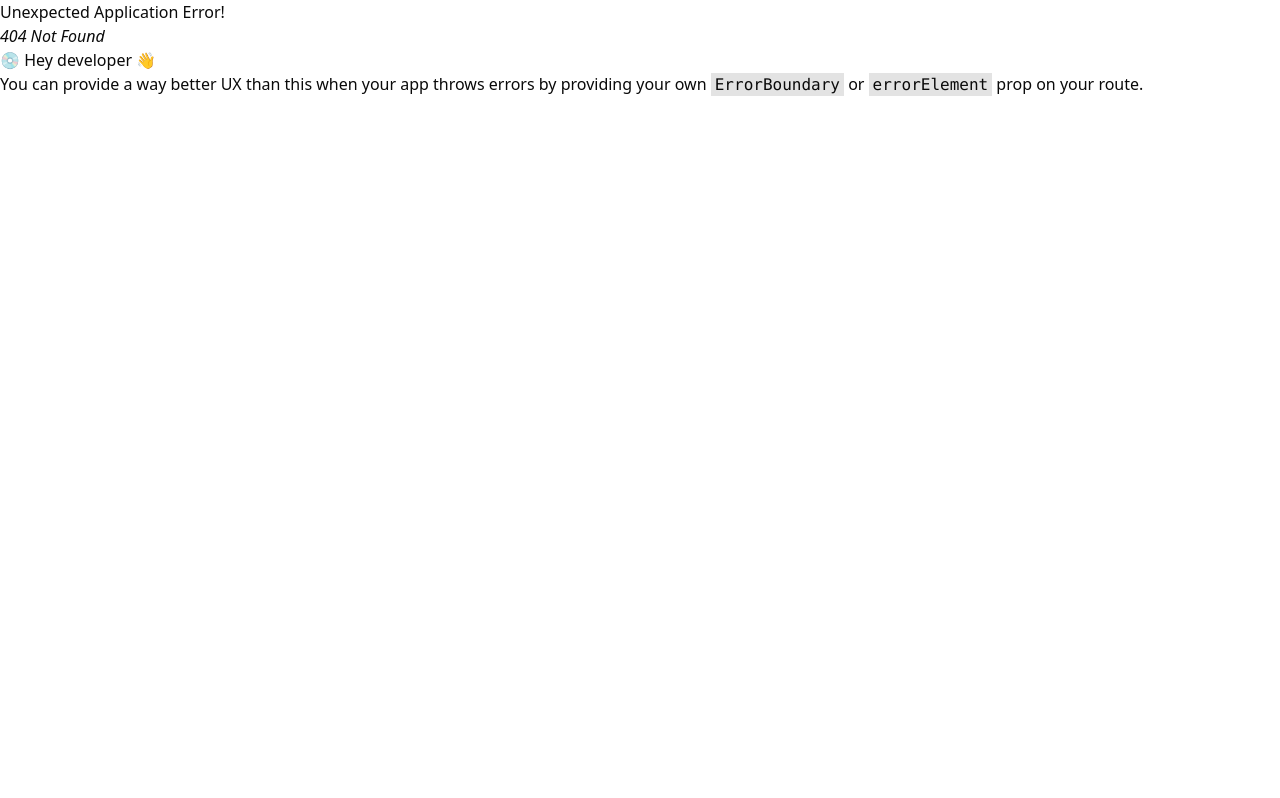
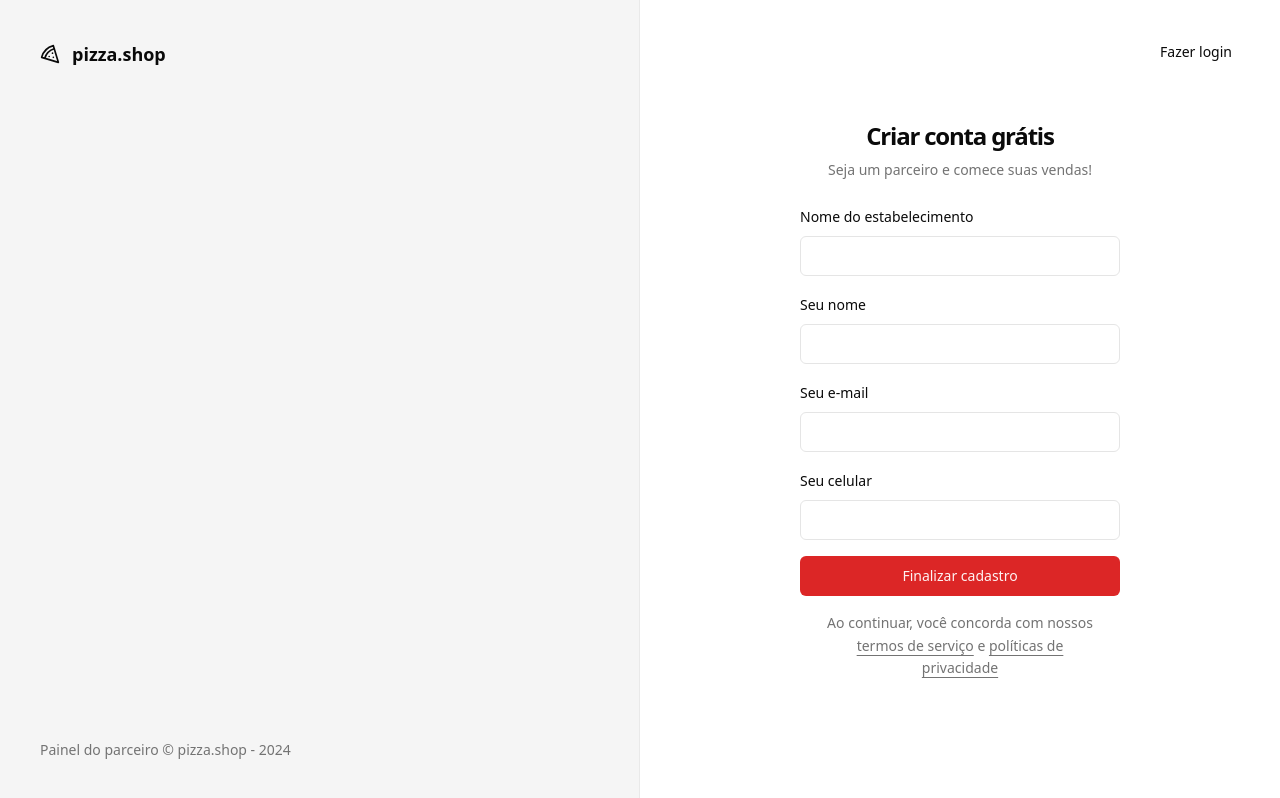
Before and after one commit to itl7git/pizzashop-web, a React (Vite) app: page /sign-up in a window 1280 px wide. Before the commit this address had no page. Built offline with nearby package versions, Linux system fonts and the light colour scheme.

Commit message:
Criação da página de Signup

```diff
--- a/src/pages/_layouts/auth.tsx
+++ b/src/pages/_layouts/auth.tsx
@@ -14,7 +14,7 @@
         </footer>
       </div>
 
-      <div className="flex flex-col items-center justify-center">
+      <div className="relative flex flex-col items-center justify-center">
         <Outlet />
       </div>
     </div>
--- a/src/pages/auth/sign-in.tsx
+++ b/src/pages/auth/sign-in.tsx
@@ -1,5 +1,6 @@
 import { Helmet } from 'react-helmet-async'
 import { useForm } from 'react-hook-form'
+import { Link } from 'react-router-dom'
 import { toast } from 'sonner'
 import { z } from 'zod'
 
@@ -40,7 +41,11 @@
   return (
     <>
       <Helmet title="Login" />
-      <div className="p-8 ">
+      <div className="p-8">
+        <Button asChild variant="ghost" className="absolute right-8 top-8">
+          <Link to="/sign-up">Novo estabelecimento</Link>
+        </Button>
+
         <div className="flex w-[320px] flex-col justify-center gap-6">
           <div className="flex flex-col gap-2 text-center">
             <h1 className="text-2xl font-semibold tracking-tighter">
--- /dev/null
+++ b/src/pages/auth/sign-up.tsx
@@ -0,0 +1,112 @@
+import { Helmet } from 'react-helmet-async'
+import { useForm } from 'react-hook-form'
+import { Link, useNavigate } from 'react-router-dom'
+import { toast } from 'sonner'
+import { z } from 'zod'
+
+import { Button } from '@/components/ui/button'
+import { Input } from '@/components/ui/input'
+import { Label } from '@/components/ui/label'
+
+const signUpForm = z.object({
+  restaurantName: z.string(),
+  managerName: z.string(),
+  phone: z.string(),
+  email: z.string().email(),
+})
+
+type SignUpForm = z.infer<typeof signUpForm>
+
+export function SignUp() {
+  const navigate = useNavigate()
+
+  const {
+    register,
+    handleSubmit,
+    formState: { isSubmitting },
+  } = useForm<SignUpForm>()
+
+  async function handleSignUp(data: SignUpForm) {
+    try {
+      console.log(data)
+
+      await new Promise((resolve) => setTimeout(resolve, 2000))
+
+      toast.success('Restaurante cadastrado com sucesso', {
+        action: {
+          label: 'Login',
+          onClick: () => navigate('/sign-in'),
+        },
+      })
+    } catch (error) {
+      toast.error('Erro ao cadastrar restaurante.')
+    }
+  }
+
+  return (
+    <>
+      <Helmet title="Cadastro" />
+      <div className="p-8 ">
+        <Button asChild variant="ghost" className="absolute right-8 top-8">
+          <Link to="/sign-in">Fazer login</Link>
+        </Button>
+
+        <div className="flex w-[320px] flex-col justify-center gap-6">
+          <div className="flex flex-col gap-2 text-center">
+            <h1 className="text-2xl font-semibold tracking-tighter">
+              Criar conta grátis
+            </h1>
+            <p className="text-sm text-muted-foreground">
+              Seja um parceiro e comece suas vendas!
+            </p>
+          </div>
+
+          <form onSubmit={handleSubmit(handleSignUp)} className="space-y-4">
+            <div className="space-y-2">
+              <Label htmlFor="restaurantName">Nome do estabelecimento</Label>
+              <Input
+                id="restaurantName"
+                type="text"
+                {...register('restaurantName')}
+              />
+            </div>
+
+            <div className="space-y-2">
+              <Label htmlFor="managerName">Seu nome</Label>
+              <Input
+                id="managerName"
+                type="text"
+                {...register('managerName')}
+              />
+            </div>
+
+            <div className="space-y-2">
+              <Label htmlFor="email">Seu e-mail</Label>
+              <Input id="email" type="email" {...register('email')} />
+            </div>
+
+            <div className="space-y-2">
+              <Label htmlFor="phone">Seu celular</Label>
+              <Input id="phone" type="tel" {...register('phone')} />
+            </div>
+
+            <Button disabled={isSubmitting} className="w-full" type="submit">
+              Finalizar cadastro
+            </Button>
+
+            <p className="px-6 text-center text-sm leading-relaxed text-muted-foreground">
+              Ao continuar, você concorda com nossos{' '}
+              <a className="underline underline-offset-4" href="">
+                termos de serviço
+              </a>{' '}
+              e{' '}
+              <a className="underline underline-offset-4" href="">
+                políticas de privacidade
+              </a>
+            </p>
+          </form>
+        </div>
+      </div>
+    </>
+  )
+}
--- a/src/routes.tsx
+++ b/src/routes.tsx
@@ -4,6 +4,7 @@
 import { AuthLayout } from './pages/_layouts/auth'
 import { Dashboard } from './pages/app/dashboard'
 import { SignIn } from './pages/auth/sign-in'
+import { SignUp } from './pages/auth/sign-up'
 
 export const router = createBrowserRouter([
   {
@@ -15,6 +16,9 @@
   {
     path: '/',
     element: <AuthLayout />,
-    children: [{ path: '/sign-in', element: <SignIn /> }],
+    children: [
+      { path: '/sign-in', element: <SignIn /> },
+      { path: '/sign-up', element: <SignUp /> },
+    ],
   },
 ])
```
